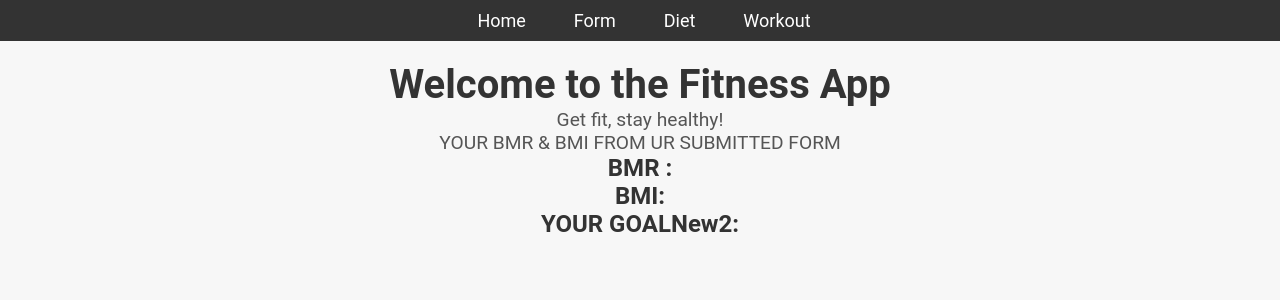
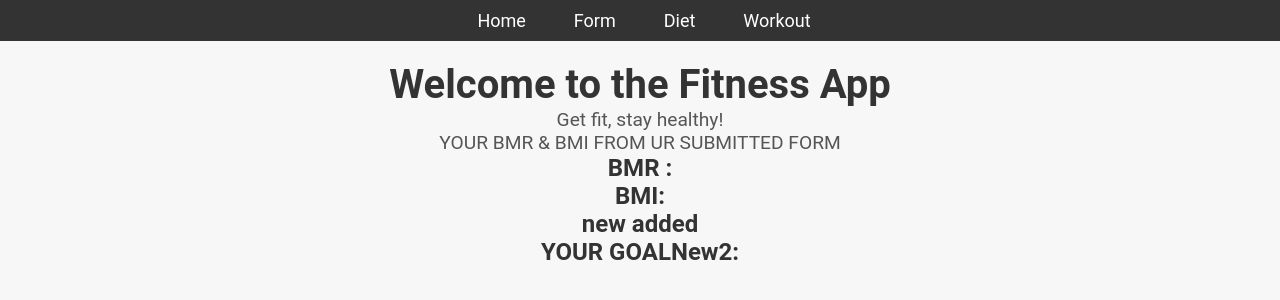
Before and after one commit to Nithish2362/fitness-ui, a React (Vite) app: page / in a window 1280 px wide. Shown: the top 300 px of the page. Built offline with nearby package versions, Linux system fonts and the light colour scheme.

Commit message:
added goal new  from new2 h2 add in main

```diff
--- a/src/HomePage.jsx
+++ b/src/HomePage.jsx
@@ -10,6 +10,7 @@ const HomePage = () => {
         <p>YOUR BMR & BMI FROM UR SUBMITTED FORM</p>
         <h2>BMR :</h2>
         <h2>BMI:</h2>
+        <h2> new added</h2>
         <h2>YOUR GOALNew2:</h2>
       </div>
     </div>
```
